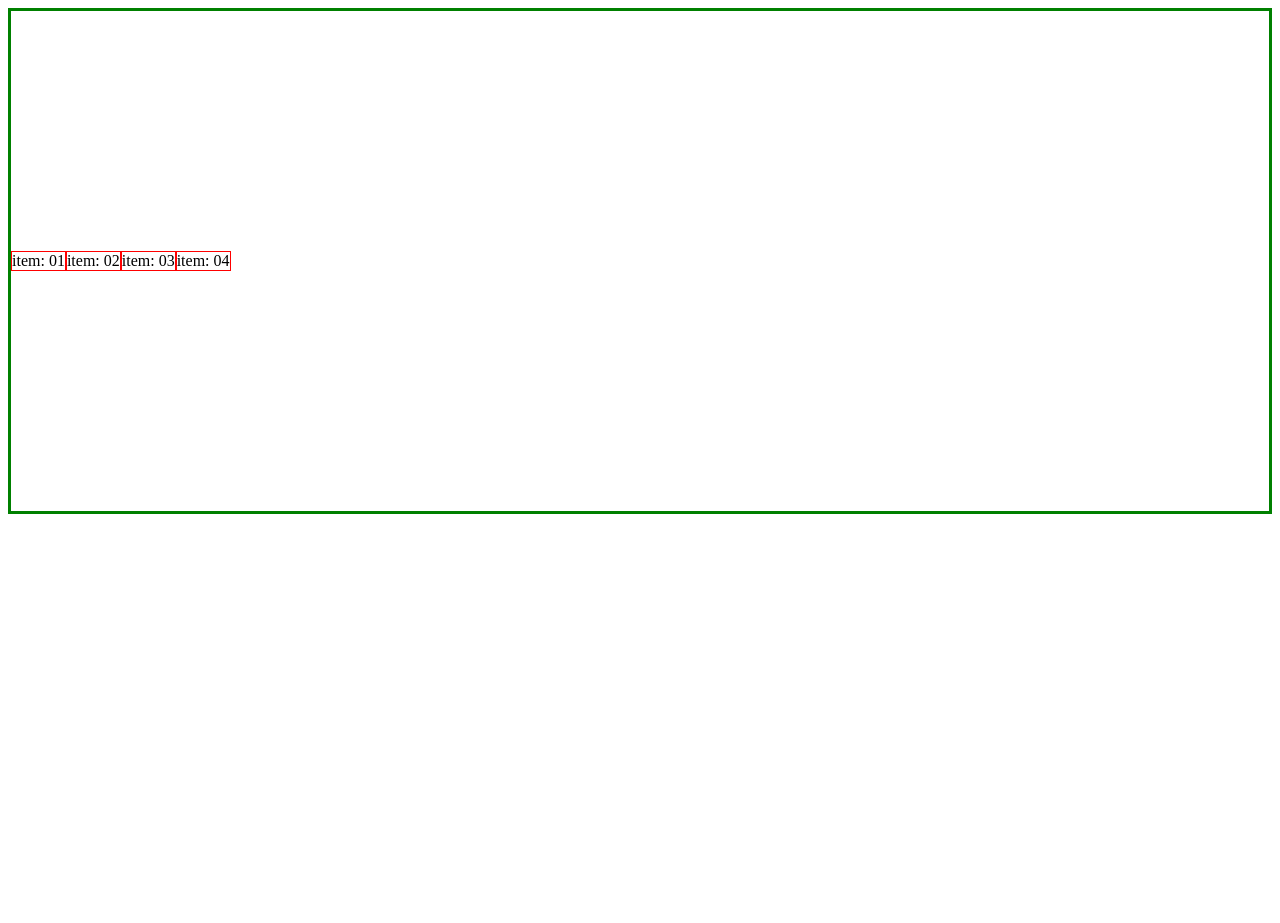
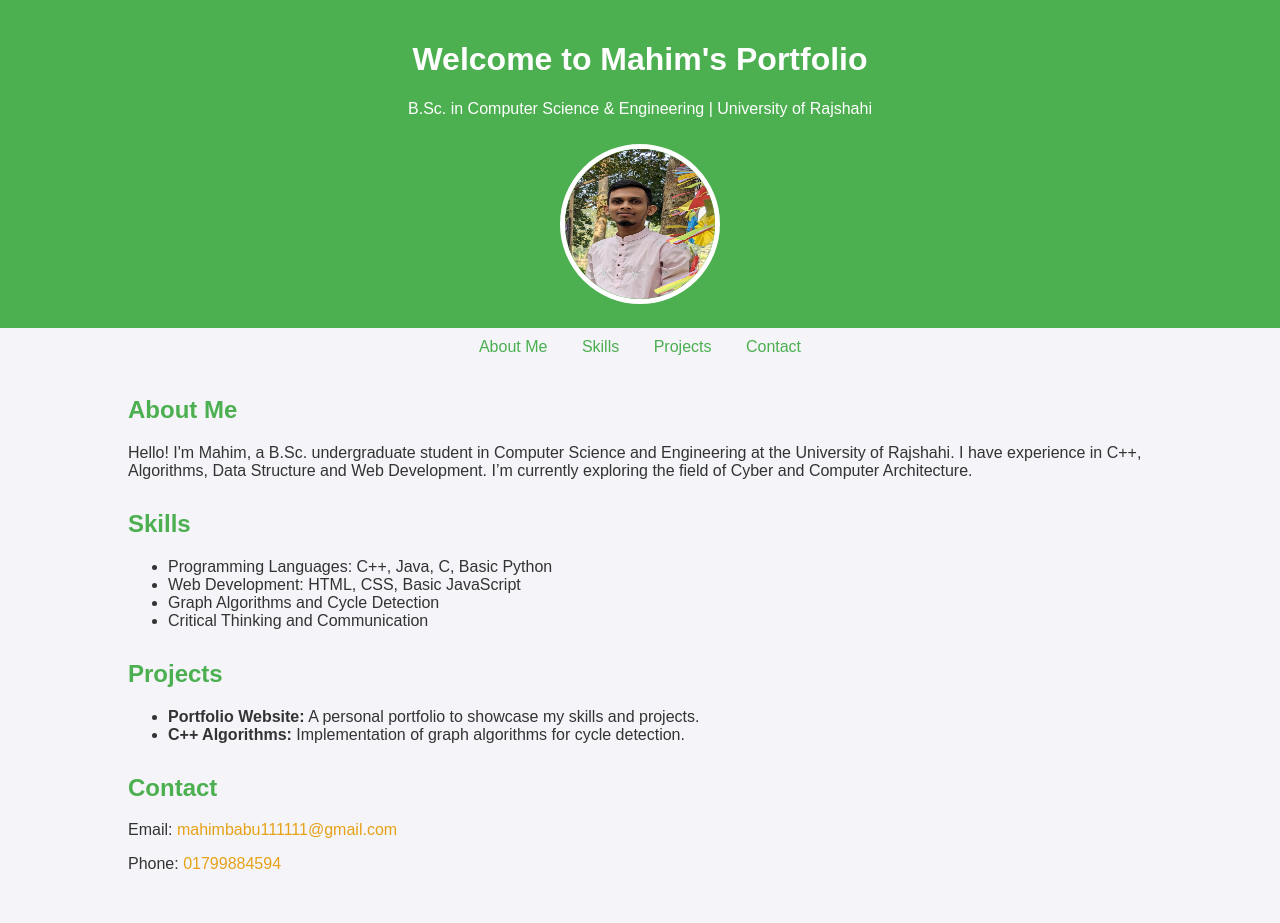
Before and after one commit to Mahim-111/Mahim-111.github.io, a plain HTML site: page index.html in a window 1280 px wide. Before the commit the page ends 800 px from the top, so only its background shows below. Drawn offline with Linux system fonts and the light colour scheme.

Commit message:
Last initial

```diff
--- a/index.html
+++ b/index.html
@@ -3,14 +3,49 @@
 <head>
     <meta charset="UTF-8">
     <meta name="viewport" content="width=device-width, initial-scale=1.0">
-    <title>Document</title>
+    <title>Mahim's Portfolio</title>
+    <link rel="stylesheet" href="style.css">
 </head>
 <body>
-    <div style="align-items: center; height: 500px; border: green solid; display: flex;">
-        <div style="border: 1px solid red;">item: 01</div>
-        <div style="border: 1px solid red;">item: 02</div>
-        <div style="border: 1px solid red;">item: 03</div>
-        <div style="border: 1px solid red;">item: 04</div>
+    <header>
+        <h1>Welcome to Mahim's Portfolio</h1>
+        <p>B.Sc. in Computer Science & Engineering | University of Rajshahi</p>
+        <div class="image-container"> <img src="photo.jpg" alt="Mahim's Photo" class="profile-picture"></div>
+    </header>
+    <nav>
+        <a href="#about">About Me</a>
+        <a href="./skills.html" target="_blank">Skills</a>
+        <a href="#projects">Projects</a>
+        <a href="#contact">Contact</a>
+    </nav>
+    <div class="container">
+        <div id="about" class="section">
+            <h2>About Me</h2>
+            <p>Hello! I'm Mahim, a B.Sc. undergraduate student in Computer Science and Engineering at the University of Rajshahi. I have experience in C++, Algorithms, Data Structure and Web Development. I’m currently exploring the field of Cyber and Computer Architecture.</p>
+        </div>
+        <!-- <div class="content"> -->
+        <div id="skills" class="section">
+            <h2>Skills</h2>
+            <ul>
+                <li>Programming Languages: C++, Java, C, Basic Python</li>
+                <li>Web Development: HTML, CSS, Basic JavaScript</li>
+                <li>Graph Algorithms and Cycle Detection</li>
+                <li>Critical Thinking and Communication</li>
+            </ul>
+        </div>
+        <div id="projects" class="section">
+            <h2>Projects</h2>
+            <ul>
+                <li><strong>Portfolio Website:</strong> A personal portfolio to showcase my skills and projects.</li>
+                <li><strong>C++ Algorithms:</strong> Implementation of graph algorithms for cycle detection.</li>
+            </ul>
+        <!-- </div> -->
+    </div>
+        <div id="contact" class="section">
+            <h2>Contact</h2>
+            <p>Email: <a href="mailto:mahimbabu111111@gmail.com">mahimbabu111111@gmail.com</a></p>
+            <p>Phone: <a href="tel:+8801799884594">01799884594</a></p>
+        </div>
     </div>
 </body>
 </html>
```
Also changed, not shown: Profile.html (deleted, +0 -51 lines).
